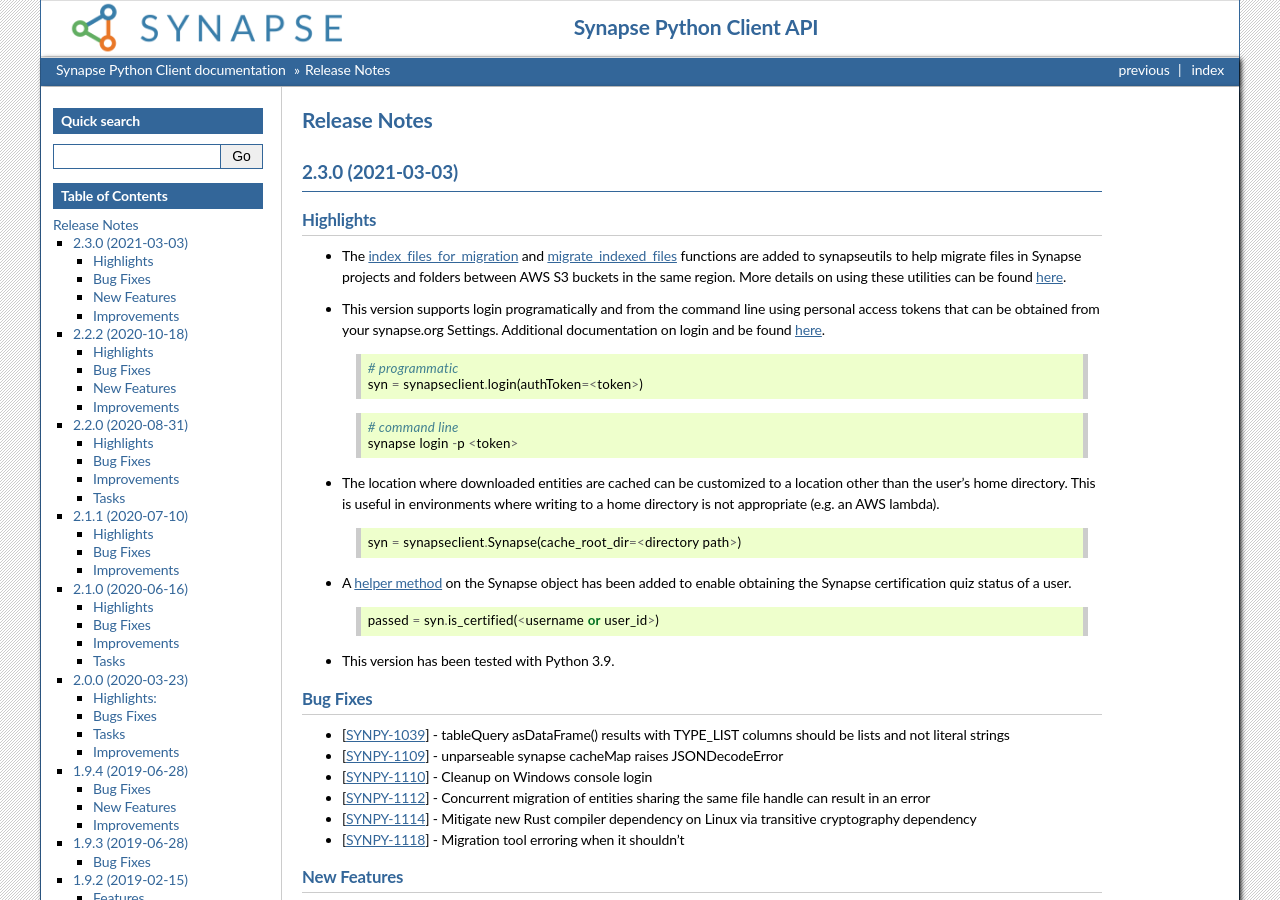
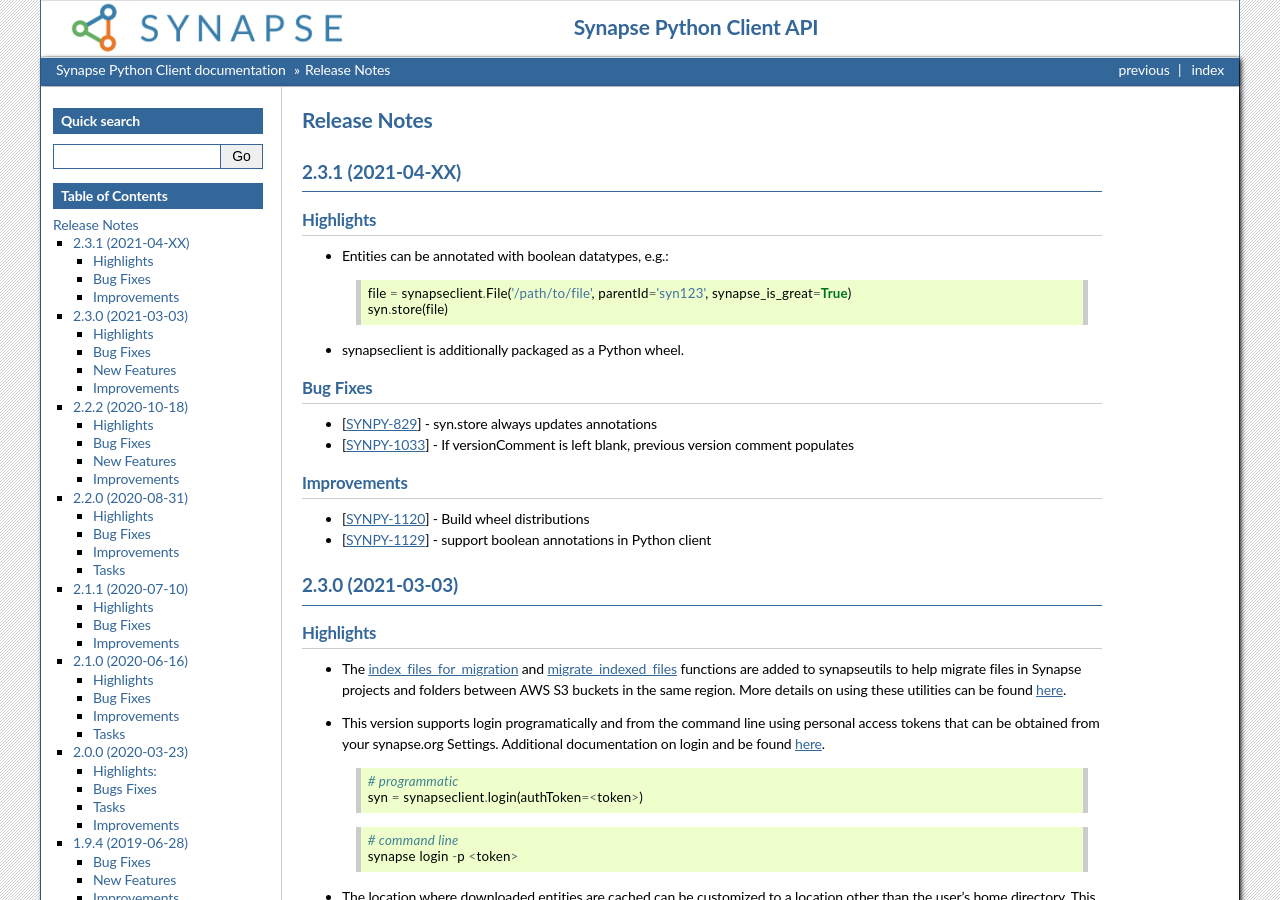
Before and after one commit to Sage-Bionetworks/synapsePythonClient, a Sphinx documentation site: the page built from docs/news.rst, in a window 1280 px wide and 900 px high. Built offline with Sphinx 7.4.7, drawn with Linux system fonts in a browser that asks for light colours; the version number could not be read and is left out.

Commit message:
v2.3.1 doc

```diff
--- a/docs/news.rst
+++ b/docs/news.rst
@@ -1,6 +1,39 @@
 =============
 Release Notes
 =============
+
+2.3.1 (2021-04-XX)
+==================
+
+Highlights
+----------
+
+- Entities can be annotated with boolean datatypes, e.g.:
+
+  .. code-block::
+
+    file = synapseclient.File('/path/to/file', parentId='syn123', synapse_is_great=True)
+    syn.store(file)
+
+- synapseclient is additionally packaged as a Python wheel.
+
+
+Bug Fixes
+---------
+
+-  [`SYNPY-829 <https://sagebionetworks.jira.com/browse/SYNPY-829>`__] -
+   syn.store always updates annotations
+-  [`SYNPY-1033 <https://sagebionetworks.jira.com/browse/SYNPY-1033>`__] -
+   If versionComment is left blank, previous version comment populates
+
+Improvements
+------------
+
+-  [`SYNPY-1120 <https://sagebionetworks.jira.com/browse/SYNPY-1120>`__] -
+   Build wheel distributions
+-  [`SYNPY-1129 <https://sagebionetworks.jira.com/browse/SYNPY-1129>`__] -
+   support boolean annotations in Python client
+
 
 2.3.0 (2021-03-03)
 ================
```
